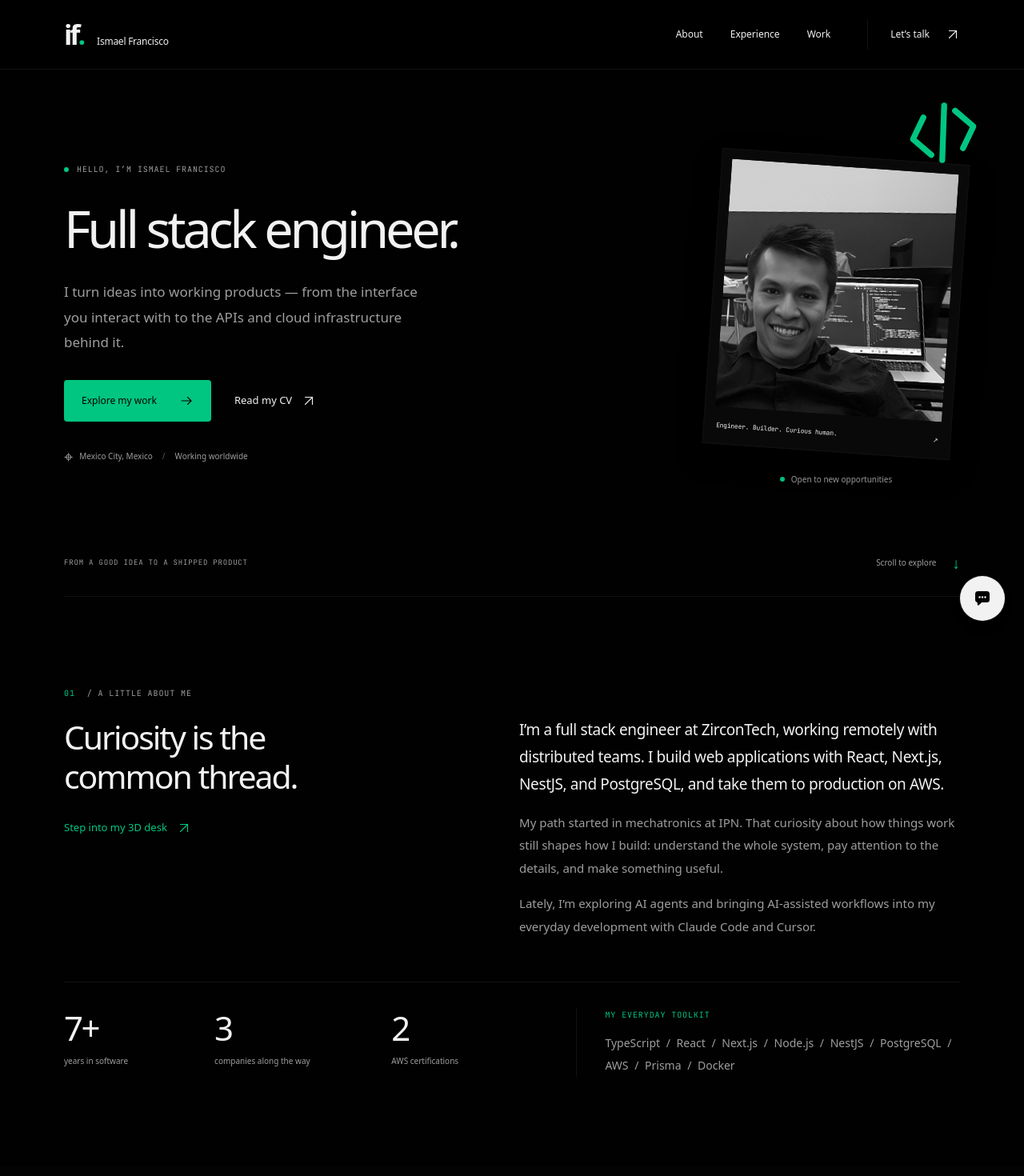
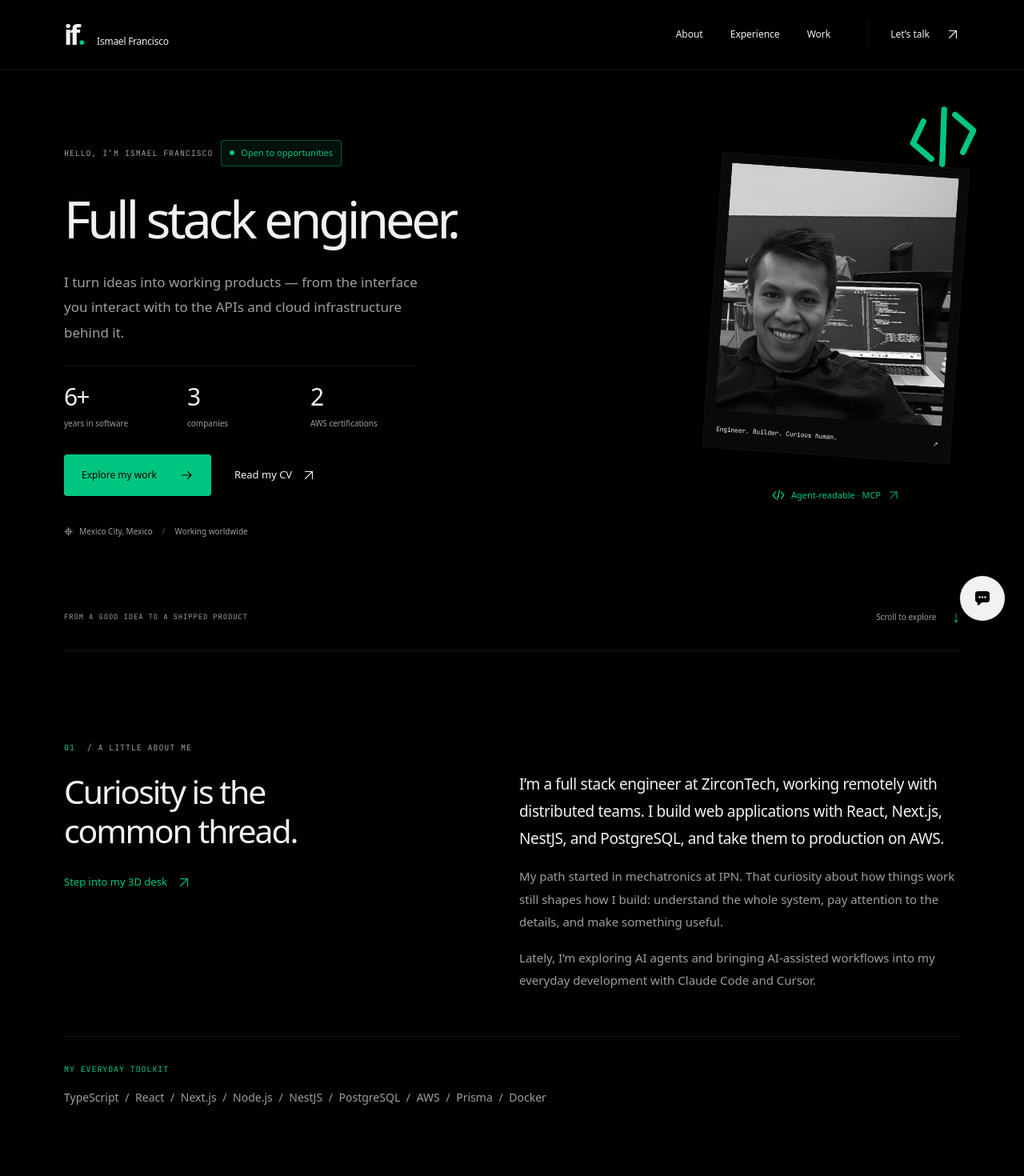
Before and after one commit to FrankIsmael/ifm-web, a Next.js app: page / in a window 1280 px wide. Shown: the top 1470 px of the page at 80% size. Built offline with nearby package versions, Linux system fonts and the light colour scheme; no server answers.

Commit message:
feat: enhance portfolio layout and content with new components and styling

```diff
--- a/app/globals.css
+++ b/app/globals.css
@@ -242,17 +242,30 @@ body {
   display: grid;
   grid-template-columns: minmax(0, 1fr) 310px;
   column-gap: 60px;
-  padding-top: 116px;
+  padding-top: 88px;
 }
 .hero-intro {
   display: flex;
+  flex-wrap: wrap;
   align-items: center;
   gap: 10px;
   margin-bottom: 29px;
   color: var(--quiet);
 }
-.hero-intro .status-dot {
-  background: var(--accent-color);
+.availability-badge {
+  display: inline-flex;
+  align-items: center;
+  gap: 8px;
+  padding: 7px 10px;
+  border: 1px solid oklch(0.72 0.18 162 / 0.4);
+  border-radius: 4px;
+  background: oklch(0.72 0.18 162 / 0.08);
+  color: var(--positive);
+  font-size: 11px;
+  line-height: 1.5;
+}
+.availability-badge:hover {
+  background: oklch(0.72 0.18 162 / 0.16);
 }
 .hero h1 {
   font-size: clamp(44px, 5.05vw, 68px);
@@ -355,6 +368,21 @@ body {
   font-size: 10px;
   color: var(--quiet);
 }
+.agent-link {
+  width: fit-content;
+  margin-inline: auto;
+  min-height: 44px;
+  color: var(--accent-color);
+  font-size: 11px;
+}
+.agent-link > svg {
+  width: 16px;
+  height: 16px;
+}
+.agent-link:hover {
+  text-decoration: underline;
+  text-underline-offset: 4px;
+}
 .hero-bottom {
   grid-column: 1 / -1;
   display: flex;
@@ -439,21 +467,18 @@ body {
   letter-spacing: -0.02em;
 }
 .about-bottom {
-  display: grid;
-  grid-template-columns: 1.2fr 1fr;
-  gap: 65px;
   margin-top: 55px;
   padding-top: 32px;
   border-top: 1px solid var(--line);
 }
 .stats {
   display: grid;
-  grid-template-columns: 1fr 1.2fr 1fr;
+  grid-template-columns: repeat(3, 1fr);
   gap: 22px;
 }
 .stats strong {
   display: block;
-  font-size: 42px;
+  font-size: 30px;
   letter-spacing: -0.06em;
   font-weight: 500;
   line-height: 1.2;
@@ -464,9 +489,14 @@ body {
   font-size: 10px;
   color: var(--quiet);
 }
+.hero-stats {
+  max-width: 440px;
+  margin-top: 26px;
+  padding-top: 20px;
+  border-top: 1px solid var(--line);
+}
 .toolkit {
-  padding-left: 35px;
-  border-left: 1px solid var(--line);
+  max-width: 720px;
 }
 .toolkit .eyebrow {
   margin-bottom: 13px;
@@ -936,6 +966,55 @@ body {
   font-size: 15px !important;
   margin-top: 7px !important;
 }
+.project-ownership {
+  margin-top: 18px;
+  font-size: 12px;
+  line-height: 1.8;
+}
+.project-ownership > p:first-child {
+  color: var(--text);
+  font-weight: 500;
+}
+.project-ownership > p + p {
+  margin-top: 5px;
+  color: var(--quiet);
+}
+.project-results {
+  margin-top: 24px;
+  padding-top: 20px;
+  border-top: 1px solid var(--line);
+}
+.project-results h4 {
+  color: var(--accent-color);
+}
+.project-metrics {
+  display: grid;
+  gap: 14px;
+  margin-top: 16px;
+}
+.project-metrics li {
+  display: grid;
+  grid-template-columns: minmax(115px, 0.8fr) 1fr;
+  align-items: baseline;
+  gap: 12px;
+}
+.project-metrics strong {
+  color: var(--text);
+  font-size: 22px;
+  font-weight: 500;
+  letter-spacing: -0.04em;
+}
+.project-metrics span {
+  color: var(--quiet);
+  font-size: 11px;
+  line-height: 1.6;
+}
+.measurement-context {
+  color: var(--quiet);
+  font-size: 11px;
+  line-height: 1.8;
+  margin-top: 16px;
+}
 .project-details {
   border-top: 1px solid var(--line);
   margin-top: 25px;
@@ -1088,7 +1167,7 @@ body {
 }
 @media (min-width: 1500px) {
   .hero {
-    padding-top: 140px;
+    padding-top: 100px;
   }
   .hero-bottom {
     margin-top: 110px;
@@ -1116,9 +1195,6 @@ body {
   }
   .about-grid {
     gap: 45px;
-  }
-  .about-bottom {
-    gap: 30px;
   }
   .experience-row {
     grid-template-columns: 190px 1fr;
@@ -1213,7 +1289,7 @@ body {
     flex-wrap: wrap;
   }
   .portrait-wrap {
-    width: 270px;
+    width: min(270px, calc(100% - 24px));
     justify-self: center;
     margin-top: 74px;
   }
@@ -1247,24 +1323,13 @@ body {
     font-size: 18px;
   }
   .about-bottom {
-    grid-template-columns: 1fr;
-    gap: 30px;
     margin-top: 32px;
   }
   .stats {
     gap: 12px;
-    grid-template-columns: 1fr 1.2fr 1fr;
-  }
-  .stats strong {
-    font-size: 37px;
   }
   .stats span {
     font-size: 9px;
-  }
-  .toolkit {
-    padding: 25px 0 0;
-    border-left: 0;
-    border-top: 1px solid var(--line);
   }
   .section-topline {
     flex-direction: column;
--- a/app/layout.tsx
+++ b/app/layout.tsx
@@ -16,9 +16,9 @@ const jetbrainsMono = JetBrains_Mono({
   variable: '--font-jetbrains',
 });
 
-const siteTitle = `${cvData.displayName} | ${cvData.tagline}`;
+const siteTitle = `${cvData.displayName} | Full Stack Engineer in Mexico City`;
 const siteDescription =
-  'Full stack engineer in Mexico City with 7+ years building web products. Explore my work with React, Next.js, Node.js, AWS, and AI agents.';
+  'Full stack engineer in Mexico City with 6+ years building web products. Explore my work with React, Next.js, Node.js, AWS, and AI agents.';
 
 export const metadata: Metadata = {
   metadataBase: new URL('https://ismaelfrancisco.tech'),
--- a/components/about.tsx
+++ b/components/about.tsx
@@ -22,14 +22,6 @@ export function About() {
         </div>
       </div>
       <div className="about-bottom">
-        <div className="stats">
-          {cvData.trustSignals.map((stat) => (
-            <div key={stat.label}>
-              <strong>{stat.value}</strong>
-              <span>{stat.label}</span>
-            </div>
-          ))}
-        </div>
         <div className="toolkit">
           <p className="eyebrow">My everyday toolkit</p>
           <p>{cvData.skills.join(' / ')}</p>
--- a/components/hero.tsx
+++ b/components/hero.tsx
@@ -6,11 +6,23 @@ export function Hero() {
   return (
     <section id="hero" className="hero page-width">
       <div className="hero-copy">
-        <p className="eyebrow hero-intro">
-          <span className="status-dot" /> Hello, I’m {cvData.displayName}
-        </p>
+        <div className="hero-intro">
+          <p className="eyebrow">Hello, I’m {cvData.displayName}</p>
+          <a className="availability-badge" href="#contact">
+            <span className="status-dot" aria-hidden="true" />
+            {cvData.availability}
+          </a>
+        </div>
         <h1>{cvData.headline}</h1>
         <p className="hero-description">{cvData.subheadline}</p>
+        <ul className="stats hero-stats" aria-label="Experience at a glance">
+          {cvData.trustSignals.map((stat) => (
+            <li key={stat.label}>
+              <strong>{stat.value}</strong>
+              <span>{stat.label}</span>
+            </li>
+          ))}
+        </ul>
         <div className="hero-actions">
           <a className="button button-dark" href="#work">
             Explore my work <Arrow />
@@ -49,9 +61,9 @@ export function Hero() {
             <span aria-hidden="true">↗</span>
           </figcaption>
         </figure>
-        <div className="portrait-note">
-          <span className="status-dot" /> Open to new opportunities
-        </div>
+        <a className="portrait-note agent-link" href="/llms.txt">
+          <CodeMark /> Agent-readable · MCP <Arrow diagonal />
+        </a>
       </div>
       <div className="hero-bottom">
         <span className="eyebrow">From a good idea to a shipped product</span>
--- a/lib/cv-data.ts
+++ b/lib/cv-data.ts
@@ -8,8 +8,11 @@ export const cvData = {
   github: 'https://github.com/FrankIsmael',
   cvUrl: '/CV-IsmaelFranciscoMoreno2026.pdf',
   // Override locally with NEXT_PUBLIC_AGENT_URL to point the chat widget at a dev server.
-  agentUrl: process.env.NEXT_PUBLIC_AGENT_URL ?? 'https://acp-agent.ismaelfrancisco.tech/',
+  agentUrl:
+    process.env.NEXT_PUBLIC_AGENT_URL ??
+    'https://acp-agent.ismaelfrancisco.tech/',
   headline: 'Full stack engineer.',
+  availability: 'Open to opportunities',
   subheadline:
     'I turn ideas into working products — from the interface you interact with to the APIs and cloud infrastructure behind it.',
   summary:
@@ -22,8 +25,8 @@ export const cvData = {
   ctaSubtext:
     'I’m open to full stack, frontend, and backend roles, as well as interesting projects. If you’re building something useful, I’d love to hear about it.',
   trustSignals: [
-    { value: '7+', label: 'years in software' },
-    { value: '3', label: 'companies along the way' },
+    { value: '6+', label: 'years in software' },
+    { value: '3', label: 'companies' },
     { value: '2', label: 'AWS certifications' },
   ],
   skills: [
@@ -50,7 +53,8 @@ export const cvData = {
       description: [
         'Build features across public, provider, and admin experiences with Next.js, React, and TypeScript — including forms, dashboards, maps, and media uploads.',
         'Develop NestJS APIs with Prisma, authentication, scheduled jobs, and PostgreSQL database modeling and migrations.',
-        'Led the AWS setup for my latest project, covering the database, API deployment configuration, and frontend hosting with Amplify.',
+        'Led AWS setup and ongoing infrastructure management for Repose and Scene Hunters while contributing across the full stack.',
+        'Reduced Repose search queries from 382 to 12 and response payload by about 55% in benchmarks.',
       ],
       tech: ['Next.js', 'NestJS', 'PostgreSQL', 'AWS'],
     },
@@ -124,10 +128,19 @@ export const cvData = {
       status: 'Client work',
       description: 'Making a difficult moment a little easier.',
       detail:
-        'A marketplace that helps families find nearby funeral homes and make arrangements. Built across the frontend, backend, payments, and cloud deployment.',
+        'A funeral-services marketplace with three Next.js apps for families, providers, and administrators, backed by a shared NestJS API and PostgreSQL database.',
+      role: 'Full stack engineer · Led AWS setup and management',
+      team: '5 engineers: 2 backend, 2 frontend, and me across the full stack.',
+      impact: [
+        { value: '~55% smaller', label: 'Search response payload' },
+        { value: '382 → 12', label: 'Database queries per search' },
+        { value: '58 → 4', label: 'React commits per ~2-second map drag' },
+      ],
       solution: [
-        'Next.js interfaces and a NestJS API for search and arrangement flows.',
-        'Stripe payment integration and AWS deployment across environments.',
+        'Worked across the three Next.js apps and NestJS API on provider search, arrangement flows, and Stripe payments.',
+        'Led AWS setup and management: Amplify for the frontends, Elastic Beanstalk for the API, RDS for PostgreSQL, and S3 for files.',
+        'Removed unused review and geocoding data from search responses and fixed N+1 database queries.',
+        'Reduced map-driven React updates and stabilized card props so surviving provider cards skipped re-renders during the measured drag.',
       ],
       tech: ['Next.js', 'NestJS', 'PostgreSQL', 'Stripe', 'AWS'],
       url: '',
@@ -141,9 +154,12 @@ export const cvData = {
       description: 'One scene. Two movies. Can you name them?',
       detail:
         'A movie guessing game built around AI-generated scenes, with a scoring system, top-20 leaderboard, payments, and an admin workspace.',
+      role: 'Full stack engineer · Led AWS setup and management',
+      team: '2 engineers: me across the full stack and 1 frontend engineer.',
       solution: [
-        'Full stack Next.js application with game logic and content management.',
-        'Stripe purchases, PostgreSQL, email integration, and AWS infrastructure.',
+        'Developed the Next.js application across game logic, scoring, the top-20 leaderboard, and admin content management.',
+        'Integrated Stripe purchases, PostgreSQL persistence, and transactional email.',
+        'Led AWS setup and ongoing infrastructure management alongside full stack development.',
       ],
       tech: ['Next.js', 'TypeScript', 'PostgreSQL', 'Stripe', 'AWS'],
       url: 'https://scenehunters.com',
```
Also changed, not shown: components/projects.tsx (+23 -1 lines), 2 other files (tests, documents, lock files or other folders).
